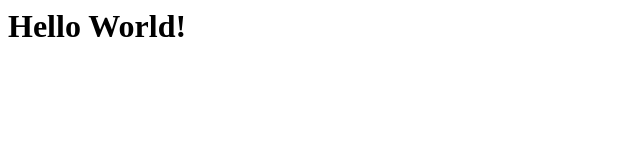
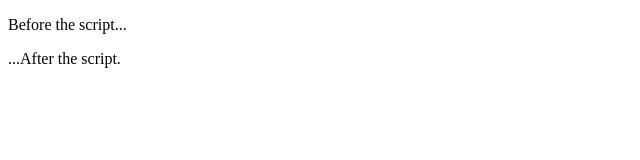
Before and after one commit to pacodotorg/summer21, a plain HTML site: page unit01/index.html in a window 1280 px wide. Shown: the whole page, without its empty margins (0-640 px from the left). Drawn offline with Linux system fonts and the light colour scheme.

Commit message:
Update index.html

```diff
--- a/unit01/index.html
+++ b/unit01/index.html
@@ -1 +1,16 @@
-<h1>Hello World!</h1>
+<!DOCTYPE HTML>
+<html>
+
+<body>
+
+  <p>Before the script...</p>
+
+  <script>
+    alert( "Hello, world! This is Francisco's page" );
+  </script>
+
+  <p>...After the script.</p>
+
+</body>
+
+</html>
```
